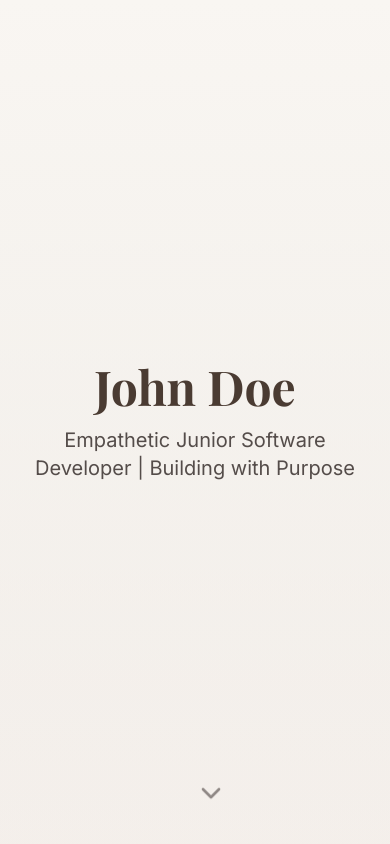
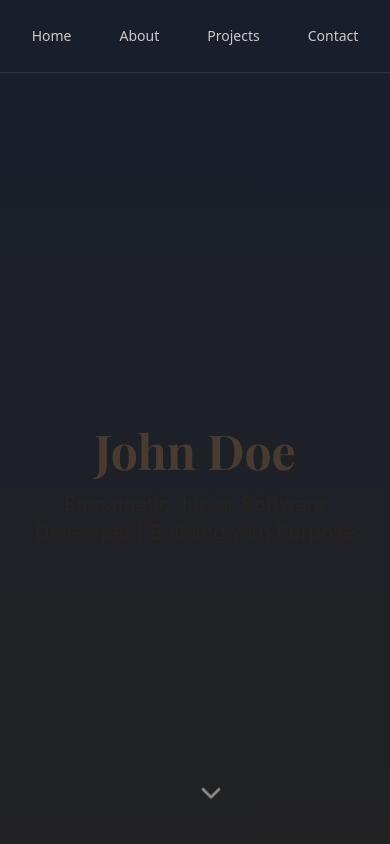
Before and after one commit to AJHemmings/earthy-essence-portfolio, a React (Vite) app: page / in a window 390 px wide. Shown: the top 844 px of the page. Built offline with nearby package versions, Linux system fonts and the light colour scheme.

Commit message:
Enhance theme and add navigation
- Darken the theme.
- Add sticky navigation buttons.
- Improve project section scrolling.

```diff
--- a/src/components/sections/Projects.tsx
+++ b/src/components/sections/Projects.tsx
@@ -1,9 +1,25 @@
 
 import { motion } from "framer-motion";
-import { useRef } from "react";
+import { useRef, useEffect } from "react";
 
 const Projects = () => {
   const scrollContainerRef = useRef<HTMLDivElement>(null);
+
+  useEffect(() => {
+    const container = scrollContainerRef.current;
+    if (!container) return;
+
+    const onWheel = (e: WheelEvent) => {
+      e.preventDefault();
+      container.scrollLeft += e.deltaY;
+    };
+
+    container.addEventListener('wheel', onWheel, { passive: false });
+
+    return () => {
+      container.removeEventListener('wheel', onWheel);
+    };
+  }, []);
 
   const projects = [
     {
@@ -36,7 +52,7 @@ const Projects = () => {
           viewport={{ once: true }}
           className="text-center mb-16 px-4"
         >
-          <h2 className="font-playfair text-4xl md:text-5xl font-bold text-earth mb-4">
+          <h2 className="font-playfair text-4xl md:text-5xl font-bold text-cream mb-4">
             Projects
           </h2>
           <div className="w-20 h-1 bg-sage mx-auto" />
@@ -54,7 +70,7 @@ const Projects = () => {
                 whileInView={{ opacity: 1, x: 0 }}
                 transition={{ duration: 0.5, delay: index * 0.2 }}
                 viewport={{ once: true }}
-                className="bg-cream/50 backdrop-blur-sm rounded-lg overflow-hidden shadow-md w-[400px] flex-shrink-0"
+                className="bg-dark-gray/50 backdrop-blur-sm rounded-lg overflow-hidden shadow-md w-[400px] flex-shrink-0 border border-white/10"
               >
                 <div className="aspect-video relative">
                   <img
@@ -64,15 +80,15 @@ const Projects = () => {
                   />
                 </div>
                 <div className="p-6">
-                  <h3 className="font-playfair text-xl font-bold text-earth mb-2">
+                  <h3 className="font-playfair text-xl font-bold text-cream mb-2">
                     {project.title}
                   </h3>
-                  <p className="text-soil/80 mb-4">{project.description}</p>
+                  <p className="text-cream/80 mb-4">{project.description}</p>
                   <div className="flex flex-wrap gap-2">
                     {project.tags.map((tag) => (
                       <span
                         key={tag}
-                        className="bg-sage/20 text-soil px-3 py-1 rounded-full text-sm"
+                        className="bg-sage/20 text-cream/90 px-3 py-1 rounded-full text-sm border border-white/10"
                       >
                         {tag}
                       </span>
--- a/src/index.css
+++ b/src/index.css
@@ -52,9 +52,19 @@
 
 @layer base {
   * {
-    @apply border-border;
+    @apply border-border scrollbar-hide;
   }
   body {
-    @apply bg-background text-foreground;
+    @apply bg-dark-charcoal text-cream;
   }
 }
+
+@layer utilities {
+  .scrollbar-hide {
+    -ms-overflow-style: none;
+    scrollbar-width: none;
+  }
+  .scrollbar-hide::-webkit-scrollbar {
+    display: none;
+  }
+}
--- a/src/pages/Index.tsx
+++ b/src/pages/Index.tsx
@@ -6,6 +6,7 @@ import Hero from "@/components/sections/Hero";
 import About from "@/components/sections/About";
 import Projects from "@/components/sections/Projects";
 import Contact from "@/components/sections/Contact";
+import { Button } from "@/components/ui/button";
 
 const Index = () => {
   useEffect(() => {
@@ -25,22 +26,53 @@ const Index = () => {
     return () => observer.disconnect();
   }, []);
 
+  const scrollToSection = (id: string) => {
+    const element = document.getElementById(id);
+    if (element) {
+      element.scrollIntoView({ behavior: "smooth" });
+    }
+  };
+
   return (
-    <div className="min-h-screen overflow-x-hidden">
-      <div className="bg-gradient-to-b from-cream to-clay/20">
+    <div className="min-h-screen overflow-x-hidden bg-dark-charcoal text-cream">
+      {/* Sticky Navigation */}
+      <nav className="fixed top-0 left-0 right-0 z-50 bg-dark-charcoal/80 backdrop-blur-md border-b border-white/10">
+        <div className="max-w-7xl mx-auto px-4 py-4 flex justify-center gap-4">
+          {[
+            { id: "hero", label: "Home" },
+            { id: "about", label: "About" },
+            { id: "projects", label: "Projects" },
+            { id: "contact", label: "Contact" },
+          ].map((section) => (
+            <Button
+              key={section.id}
+              variant="ghost"
+              className="text-cream/80 hover:text-cream hover:bg-white/10"
+              onClick={() => scrollToSection(section.id)}
+            >
+              {section.label}
+            </Button>
+          ))}
+        </div>
+      </nav>
+
+      {/* Sections */}
+      <div className="pt-16"> {/* Add padding to account for sticky nav */}
+        <div id="hero" className="bg-gradient-to-b from-dark-charcoal to-dark-gray">
           <Hero />
           <div className="absolute bottom-8 left-1/2 transform -translate-x-1/2 animate-bounce">
-          <ChevronDown className="w-8 h-8 text-soil opacity-50" />
+            <ChevronDown className="w-8 h-8 text-cream opacity-50" />
           </div>
         </div>
-      <div className="bg-gradient-to-b from-clay/20 via-sage/10 to-cream">
+        <div id="about" className="bg-gradient-to-b from-dark-gray via-dark-gray to-dark-charcoal">
           <About />
         </div>
-      <div className="bg-gradient-to-b from-cream to-clay/20">
+        <div id="projects" className="bg-gradient-to-b from-dark-charcoal to-dark-gray">
           <Projects />
         </div>
-      <div className="bg-gradient-to-b from-clay/20 to-sage/10">
+        <div id="contact" className="bg-gradient-to-b from-dark-gray to-dark-charcoal">
           <Contact />
+        </div>
       </div>
     </div>
   );
--- a/tailwind.config.ts
+++ b/tailwind.config.ts
@@ -25,6 +25,8 @@ export default {
         earth: "#4A3B32",
         cream: "#F9F6F2",
         soil: "#2C2320",
+        "dark-charcoal": "#1A1F2C",
+        "dark-gray": "#222222",
         border: "hsl(var(--border))",
         input: "hsl(var(--input))",
         ring: "hsl(var(--ring))",
```
Lines whose indentation alone changed are shown as unchanged.
